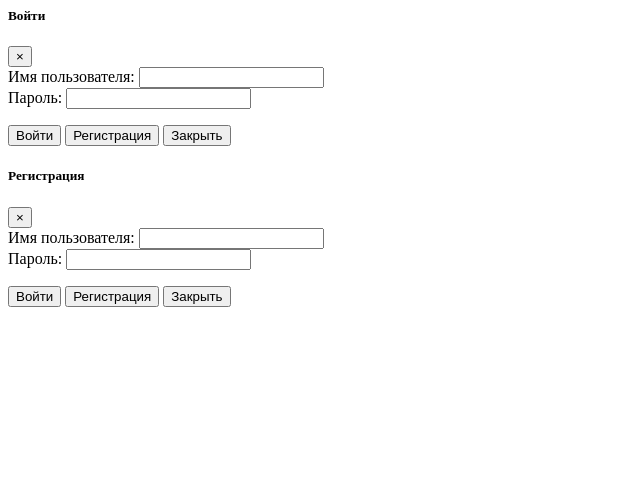
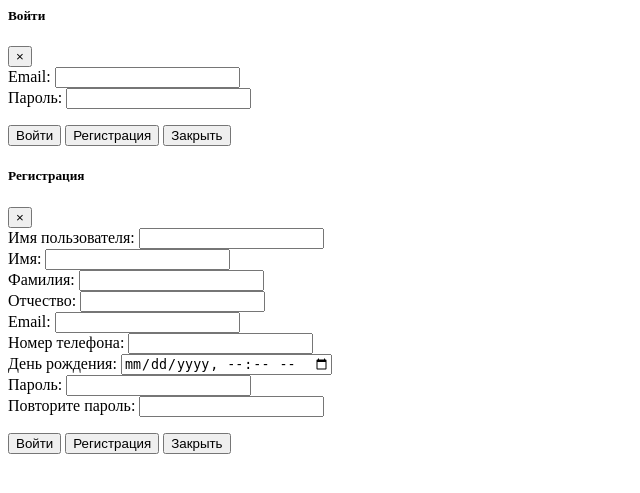
Before and after one commit to PyGuDev/bp_shop, a Django app: template templates/base/singin.html in a window 1280 px wide. Shown: the top 493 px of the page, without its empty margins (0-640 px from the left). Run offline with Django 3.2, Linux system fonts and the light colour scheme; the template is opened without the code that fills it, so the values that code supplies are empty.

Commit message:
Добавил доработки

```diff
--- a/bpshop/urls.py
+++ b/bpshop/urls.py
@@ -18,12 +18,14 @@ from django.conf.urls.static import static
 from django.contrib import admin
 from django.urls import path, include
 from django.contrib.auth.views import LoginView, LogoutView
+from user.views import SingUpView
 
 
 urlpatterns = [
     path('admin/', admin.site.urls),
     path('logout/', LogoutView.as_view(next_page='main'), name='logout'),
     path('singin/', LoginView.as_view(), name='singin'),
+    path('singup/', SingUpView.as_view(), name='singup'),
     path('', include('shop.urls')),
 ]
 
--- a/templates/base/singin.html
+++ b/templates/base/singin.html
@@ -11,7 +11,7 @@
         <form action="singin/" method="post" id="form_singin">
           {% csrf_token %}
           <div class="form-group">
-            <label for="id_username" class="col-form-label">Имя пользователя:</label>
+            <label for="id_username" class="col-form-label">Email:</label>
             <input type="text" class="form-control" id="id_username" name="username">
           </div>
           <div class="form-group">
@@ -40,22 +40,52 @@
         </button>
       </div>
       <div class="modal-body">
-        <form action="singin/" method="post" id="form_singup">
+        <form action="singup/" method="post" id="form_singup">
           {% csrf_token %}
           <div class="form-group">
             <label for="id_username2" class="col-form-label">Имя пользователя:</label>
-            <input type="text" class="form-control" id="id_username2" name="username">
+            <input type="text" class="form-control" id="id_username2" name="username" required>
+          </div>
+          <div class="form-group">
+            <label for="id_first_name" class="col-form-label">Имя:</label>
+            <input type="text" class="form-control" id="id_first_name" name="first_name" required>
+          </div>
+          <div class="form-group">
+            <label for="id_last_name" class="col-form-label">Фамилия:</label>
+            <input type="text" class="form-control" id="id_last_name" name="last_name" required>
+          </div>
+          <div class="form-group">
+            <label for="id_patronymic" class="col-form-label">Отчество:</label>
+            <input type="text" class="form-control" id="id_patronymic" name="patronymic" required>
+          </div>
+          <div class="form-group">
+            <label for="id_email" class="col-form-label">Email:</label>
+            <input type="email" class="form-control" id="id_email" name="email" required>
+          </div>
+          <div class="form-group">
+            <label for="id_phone" class="col-form-label">Номер телефона:</label>
+            <input type="text" class="form-control" id="id_phone" name="phone_number" required>
+          </div>
+          <div class="form-group">
+            <label for="id_date_of_birth" class="col-form-label">День рождения:</label>
+            <input type="datetime-local" class="form-control" id="id_date_of_birth" name="date_of_birth" required>
           </div>
           <div class="form-group">
             <label for="id_password2" class="col-form-label">Пароль:</label>
-            <input type="password" class="form-control" id="id_password2" name="password">
+            <input type="password" class="form-control" id="id_password2" name="password" required>
           </div>
+          <div class="form-group">
+            <label for="id_password_confirm" class="col-form-label">Повторите пароль:</label>
+            <input type="password" class="form-control" id="id_password_confirm" name="password_confirm" required>
+          </div>
+
           <input type="hidden" name="next" value="/">
         </form>
       </div>
       <div class="modal-footer">
-        <button type="button" class="btn btn-success" onclick="$('#form_singin').submit()">Войти</button>
-        <button type="button" class="btn btn-warning text-white">Регистрация</button>
+        <button type="button" class="btn btn-warning text-white" data-dismiss="modal"
+                data-toggle="modal" data-target="#singin_modal" data-whatever="@mdo">Войти</button>
+        <button type="button" class="btn btn-success text-white" onclick="$('#form_singup').submit()">Регистрация</button>
         <button type="button" class="btn btn-secondary" data-dismiss="modal">Закрыть</button>
       </div>
     </div>
```
Also changed, not shown: user/forms.py (+21 -2 lines), user/views.py (+20 -0 lines), static/images/icons/logo.svg.
